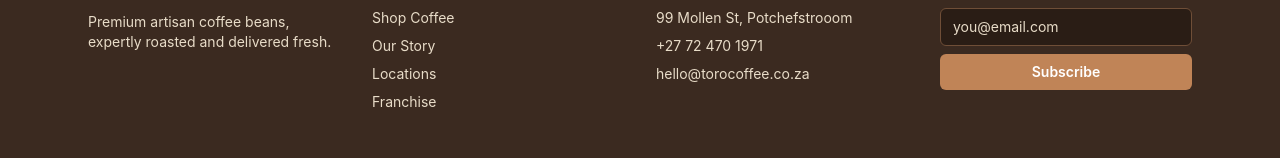
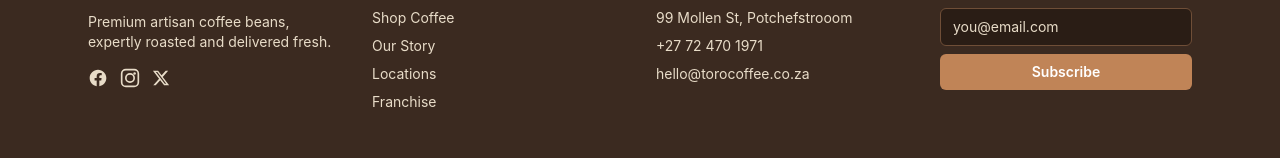
Before and after one commit to ThamiRoneo/company-project1-toro, a React (Vite) app: page /terms in a window 1280 px wide. Shown: the part 591-749 px from the top of the page. Built offline with nearby package versions, Linux system fonts and the light colour scheme.

Commit message:
added social media svg icons to the footer

```diff
--- a/src/components/Footer.jsx
+++ b/src/components/Footer.jsx
@@ -23,6 +23,17 @@
           <p className="mt-2 text-sm text-toro-sand">
             Premium artisan coffee beans, expertly roasted and delivered fresh.
           </p>
+          <div className="mt-4 flex items-center gap-3">
+            <a href="https://facebook.com" target="_blank" rel="noreferrer noopener" aria-label="Facebook" className="text-toro-sand hover:text-toro-cream">
+              <FacebookIcon />
+            </a>
+            <a href="https://instagram.com/toro.community" target="_blank" rel="noreferrer noopener" aria-label="Instagram" className="text-toro-sand hover:text-toro-cream">
+              <InstagramIcon />
+            </a>
+            <a href="https://x.com" target="_blank" rel="noreferrer noopener" aria-label="X (Twitter)" className="text-toro-sand hover:text-toro-cream">
+              <XIcon />
+            </a>
+          </div>
         </div>
 
         <div>
@@ -84,3 +95,29 @@
     </footer>
   );
 }
+
+function FacebookIcon() {
+  return (
+    <svg width="20" height="20" viewBox="0 0 24 24" fill="currentColor" aria-hidden="true">
+      <path d="M22 12c0-5.523-4.477-10-10-10S2 6.477 2 12c0 4.991 3.657 9.128 8.438 9.878v-6.987h-2.54V12h2.54V9.797c0-2.506 1.492-3.89 3.777-3.89 1.094 0 2.238.195 2.238.195v2.46h-1.26c-1.243 0-1.63.771-1.63 1.562V12h2.773l-.443 2.89h-2.33v6.988C18.343 21.128 22 16.991 22 12z" />
+    </svg>
+  );
+}
+
+function InstagramIcon() {
+  return (
+    <svg width="20" height="20" viewBox="0 0 24 24" fill="none" stroke="currentColor" strokeWidth="2" aria-hidden="true">
+      <rect x="2" y="2" width="20" height="20" rx="5" />
+      <circle cx="12" cy="12" r="5" />
+      <circle cx="17.5" cy="6.5" r="1.5" fill="currentColor" stroke="none" />
+    </svg>
+  );
+}
+
+function XIcon() {
+  return (
+    <svg width="18" height="18" viewBox="0 0 24 24" fill="currentColor" aria-hidden="true">
+      <path d="M18.244 2.25h3.308l-7.227 8.26 8.502 11.24H16.17l-5.214-6.817L4.99 21.75H1.68l7.73-8.835L1.254 2.25H8.08l4.713 6.231zm-1.161 17.52h1.833L7.084 4.126H5.117z" />
+    </svg>
+  );
+}
```
